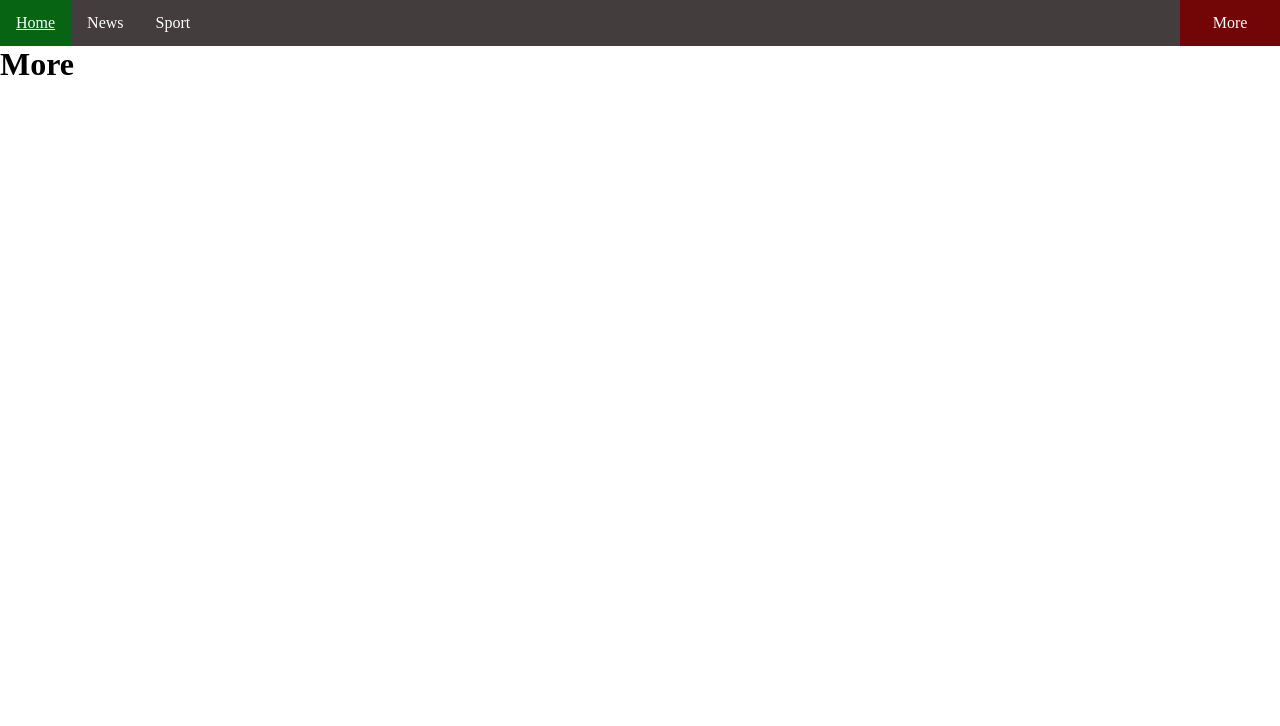
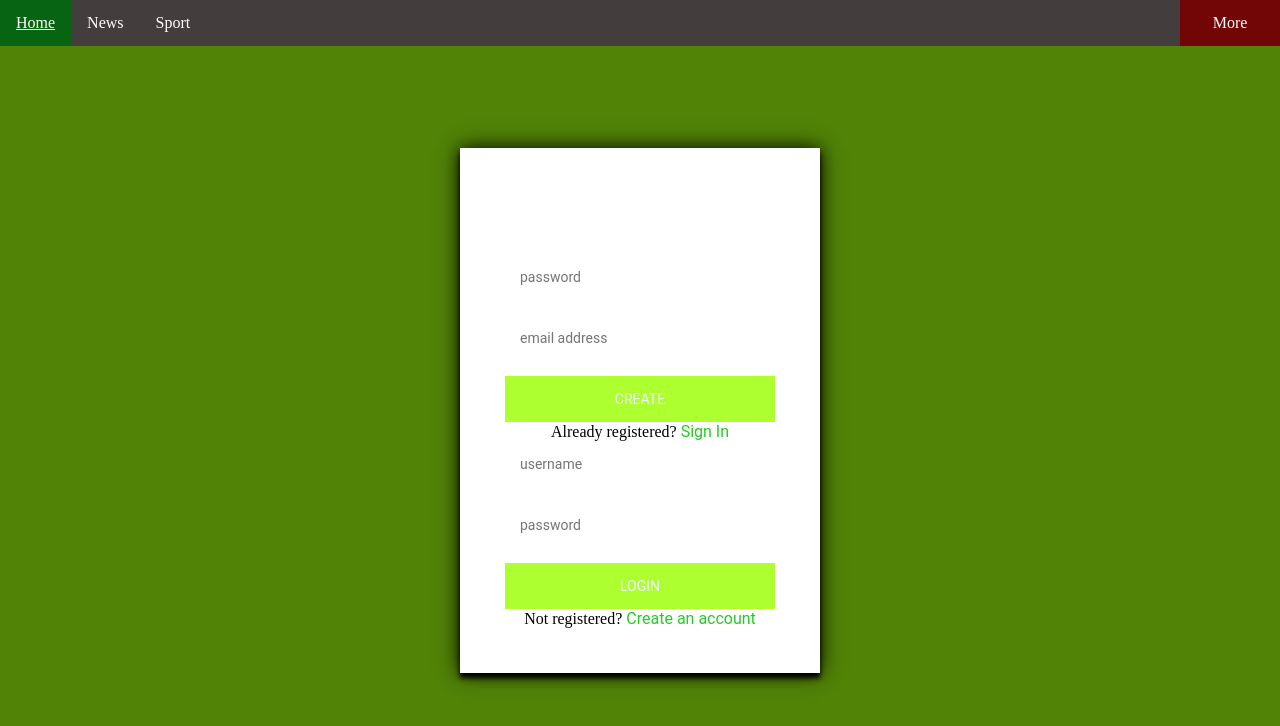
Before and after one commit to Gnesiuc/MyProjectAlex, a plain HTML site: page More.html in a window 1280 px wide. Drawn offline with Linux system fonts and the light colour scheme.

Commit message:
Мы добавили регистр-More и работа в джаваскрипт!

```diff
--- a/More.html
+++ b/More.html
@@ -11,7 +11,31 @@
 <body>
     <header>  </header>
 
-            <h1>More</h1>
+<section>
+    <div class="login-page">
+    <div class="form">
+
+     <form class="register_form">
+        <input type="text" placeholders="name"/>
+        <input type="password" placeholder="password"/>
+        <input type="text" placeholder="email address"/>
+        <button>create</button>
+        <p class="message">Already registered?
+            <a href="#" class="login_acaund">Sign In</a>
+        </p>
+     </form>
+     <form class="login_form">
+        <input type="text" placeholder="username"/>
+        <input type="password"placeholder="password"/>
+        <button>login</button>
+        <p class="message">Not registered?
+            <a href="#" class="create_acaund">Create an account</a>
+        </p>
+     </form>
+                </div>
+            </div>
+
+          </section>
 
     <script src="./js/JavaScript.js"></script>
     <script src="./More_CSS_JavaScript/More.js"></script>
--- a/More_CSS_JavaScript/More.css
+++ b/More_CSS_JavaScript/More.css
@@ -0,0 +1,71 @@
+.login-page {
+    width: 360px;
+    padding: 8% 0 0 ;
+    margin: auto;
+}
+
+.form {
+    position: relative;
+    z-index: 1;
+    background-color: white;
+    max-width: 360;
+    margin: 0 auto 100px;
+    padding: 45px;
+    text-align: center;
+    box-shadow: 0 0 20px 0 black, 0 5px 5px 0 black;
+}
+
+.form input {
+    font-family: "Roboto", sans-serif;
+    outline: 0;
+    background-color: white;
+    width: 100%;
+    border: 0;
+    margin: 0 0 15px;
+    padding: 15px;
+    box-sizing: border-box;
+    font-size: 14px;
+
+
+}
+
+.form button {
+    font-family: "Roboto", sans-serif;
+    text-transform: uppercase;
+    outline: 0;
+    background-color: greenyellow;
+    width: 100%;
+    border: 0;
+    padding: 15px;
+    color: aliceblue;
+    font-size: 14px;
+    transition: all 0.3 ease;
+    cursor: pointer;
+
+}
+
+.form button:hover,.form button:active,.form button:focus {
+    background-color: rgb(37, 21, 184);
+}
+
+.form.message {
+    color: 15px 0 0;
+    color: rgb(205, 197, 197);
+    font-size: 12px;
+    font-family: "Roboto", sans-serif;
+
+}
+
+.form .message a{
+    color: rgb(34, 205, 34);
+    text-decoration: none;
+    font-family: "Roboto", sans-serif;
+}
+
+.form .register-form {
+    display: none;
+}
+
+body {
+    background-color: rgb(81, 131, 7);
+}
--- a/More_CSS_JavaScript/More.js
+++ b/More_CSS_JavaScript/More.js
@@ -0,0 +1,17 @@
+const create_acaund = document.querySelector(".create_acaund")
+const login_acaund = document.querySelector(".login_acaund")
+
+const register_form = document.querySelector(".register-form")
+const login_form = document.querySelector(".login-form")
+
+create_acaund.addEventListener("click",()=>{
+    login_form.style.display = "none"
+    register_form.style.display ="block"
+})
+
+login_acaund.addEventListener("click",()=>{
+    register_form.style.display = "none"
+    login_form.style.display ="block"
+})
+
+//дом задание из этих двух функций сделать одну динамическую!
```
